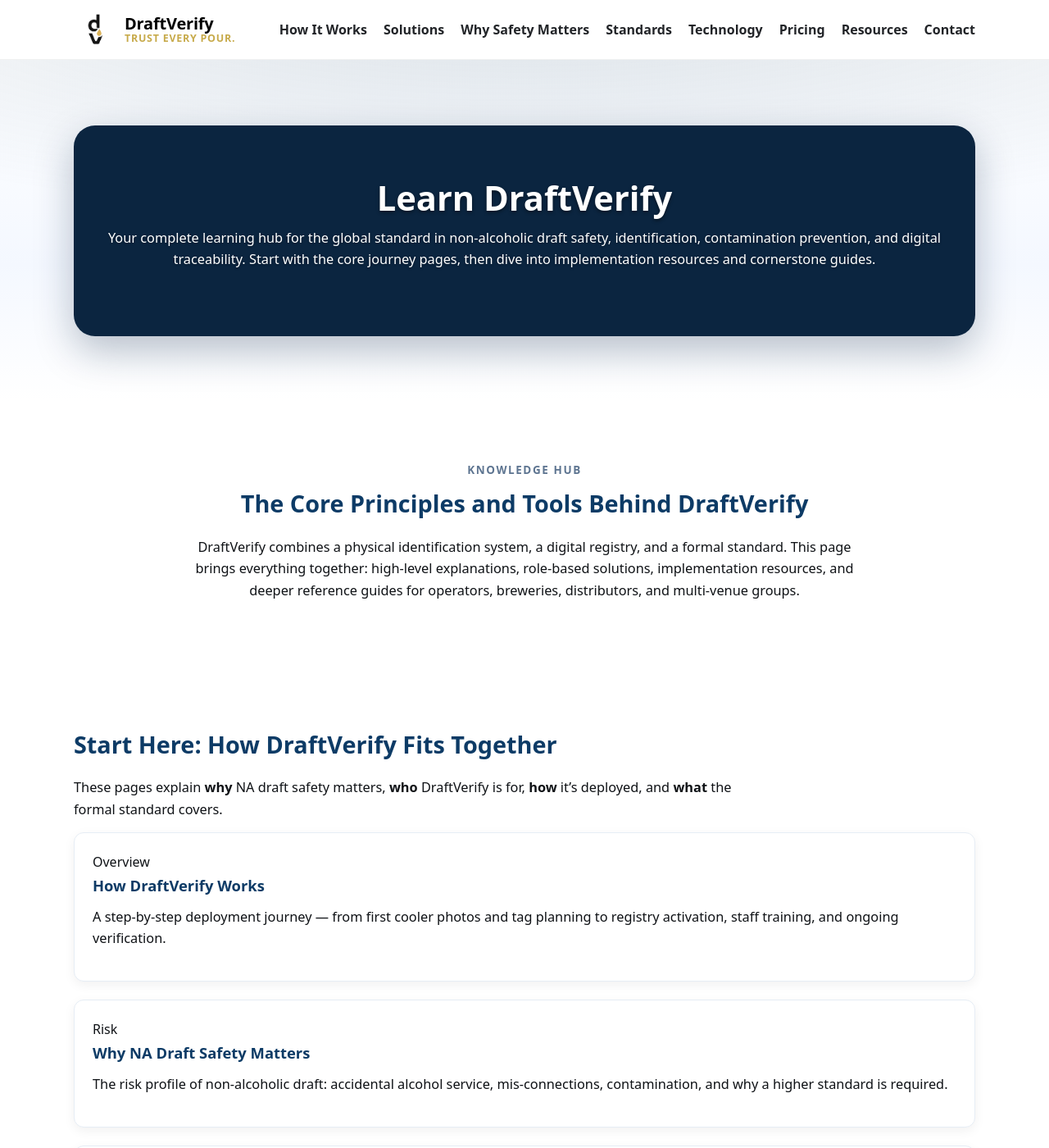
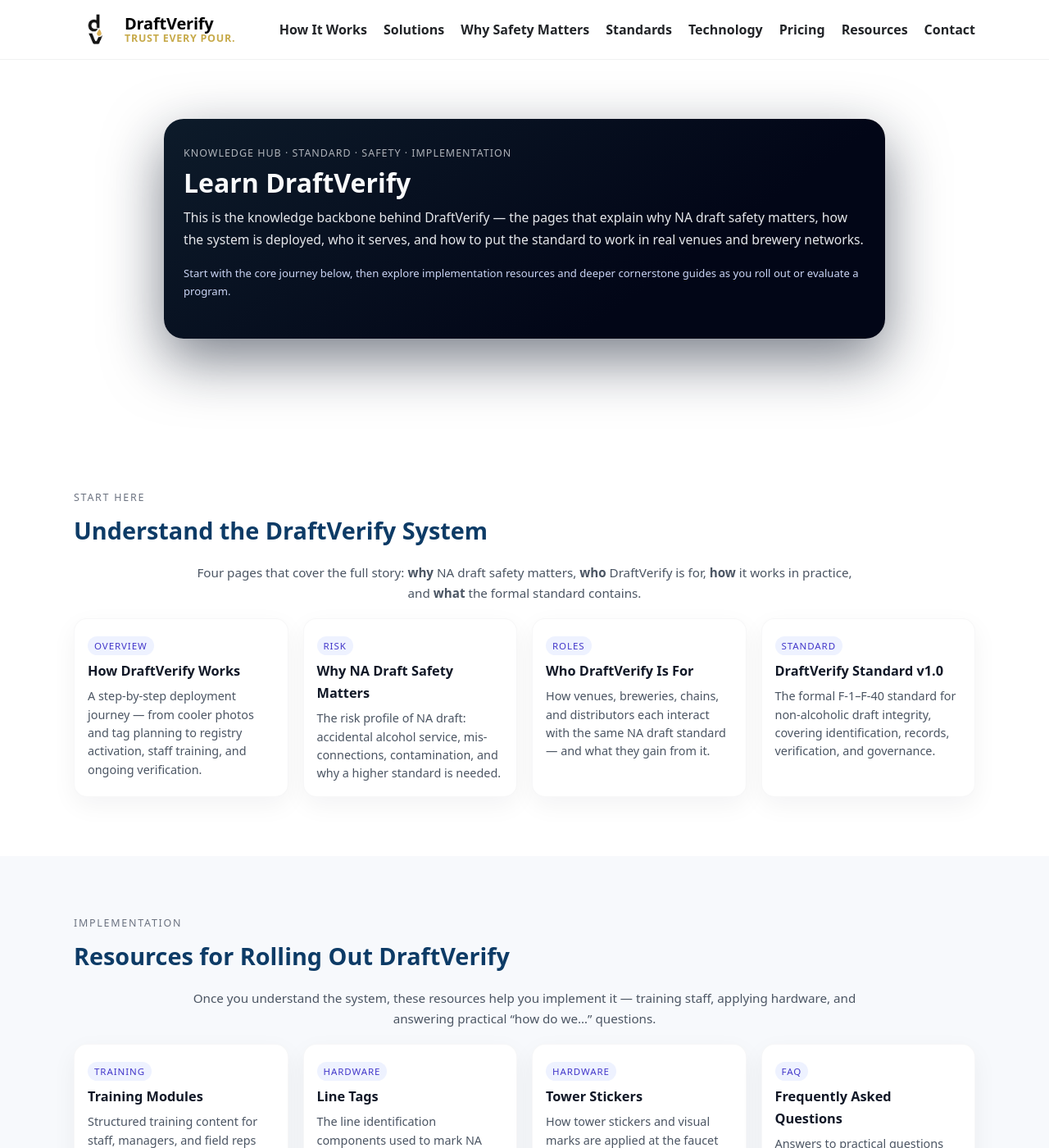
Before and after one commit to draftverify/draftverify.com, a Jekyll site: the page built from learn/index.md, in a window 1280 px wide and 1400 px high. Shown: the whole window at 82% size. Built offline with Jekyll 4.4.1, drawn with Linux system fonts in a browser that asks for light colours; some of the changed text lies outside the part shown.

Commit message:
Update index.md

```diff
--- a/learn/index.md
+++ b/learn/index.md
@@ -1,135 +1,263 @@
 ---
 layout: default
 title: "Learn — DraftVerify Knowledge Hub"
-description: "Explore the foundational guides, resources, and implementation tools behind the global standard for non-alcoholic draft: safety, identification, contamination prevention, and traceability best practices."
+description: "Explore the core journey pages, implementation resources, and cornerstone guides behind the global standard for non-alcoholic draft: safety, identification, contamination prevention, and traceability best practices."
 ---
 
+<style>
+  /* Learn page styling: matches the calm DraftVerify aesthetic */
+
+  .learn-hero{
+    max-width:880px;
+    margin:0 auto 40px;
+    padding:32px 24px 30px;
+    border-radius:24px;
+    background:linear-gradient(145deg,#0d1b2a 0%,#020617 70%);
+    color:#e5e7eb;
+    box-shadow:0 26px 70px rgba(15,23,42,.55);
+  }
+  .learn-hero-eyebrow{
+    font-size:0.78rem;
+    letter-spacing:.08em;
+    text-transform:uppercase;
+    opacity:.75;
+    margin-bottom:6px;
+  }
+  .learn-hero h1{
+    margin:0 0 10px;
+    font-size:2rem;
+    color:#f9fafb;
+  }
+  .learn-hero p.lead{
+    margin:0 0 18px;
+    font-size:0.98rem;
+    line-height:1.7;
+    color:#e5e7eb;
+  }
+  .learn-hero-note{
+    margin-top:8px;
+    font-size:0.82rem;
+    color:#cbd5f5;
+  }
+
+  .learn-section-eyebrow{
+    font-size:0.78rem;
+    letter-spacing:.14em;
+    text-transform:uppercase;
+    color:#6b7280;
+    margin-bottom:4px;
+  }
+
+  .learn-section-intro{
+    max-width:820px;
+    margin:4px auto 14px;
+    font-size:0.95rem;
+    color:#4b5563;
+    text-align:center;
+  }
+
+  .learn-grid{
+    display:grid;
+    grid-template-columns:repeat(auto-fit,minmax(230px,1fr));
+    gap:18px;
+    margin-top:18px;
+  }
+
+  .learn-card{
+    text-decoration:none;
+  }
+  .learn-card-inner{
+    height:100%;
+    background:#ffffff;
+    border-radius:16px;
+    padding:18px 16px 16px;
+    box-shadow:0 10px 30px rgba(15,23,42,.05);
+    border:1px solid rgba(15,23,42,0.03);
+    transition:transform 150ms ease, box-shadow 150ms ease, border-color 150ms ease;
+  }
+  .learn-card-inner:hover{
+    transform:translateY(-2px);
+    box-shadow:0 16px 40px rgba(15,23,42,.08);
+    border-color:rgba(56,189,248,0.25);
+  }
+
+  .learn-chip{
+    display:inline-flex;
+    align-items:center;
+    padding:2px 8px;
+    border-radius:999px;
+    font-size:0.72rem;
+    text-transform:uppercase;
+    letter-spacing:.08em;
+    background:#eef2ff;
+    color:#4338ca;
+    margin-bottom:6px;
+  }
+
+  .learn-card-inner h3{
+    margin:0 0 6px;
+    font-size:1.02rem;
+    color:#111827;
+  }
+  .learn-card-inner p{
+    margin:0;
+    font-size:0.9rem;
+    color:#4b5563;
+    line-height:1.55;
+  }
+
+  @media (max-width:768px){
+    .learn-hero{
+      padding:24px 18px 22px;
+      border-radius:18px;
+    }
+    .learn-hero h1{font-size:1.7rem;}
+  }
+</style>
+
 <!-- HERO -->
-<section class="hero hero-simple">
+<section class="section">
   <div class="container">
-    <div class="hero-card reveal">
+    <div class="learn-hero">
+      <div class="learn-hero-eyebrow">
+        Knowledge Hub · Standard · Safety · Implementation
+      </div>
+
       <h1>Learn DraftVerify</h1>
-      <p>
-        Your complete learning hub for the global standard in non-alcoholic draft safety,
-        identification, contamination prevention, and digital traceability.
-        Start with the core journey pages, then dive into implementation resources and
-        cornerstone guides.
+
+      <p class="lead">
+        This is the knowledge backbone behind DraftVerify — the pages that explain why
+        NA draft safety matters, how the system is deployed, who it serves, and how to
+        put the standard to work in real venues and brewery networks.
+      </p>
+
+      <p class="learn-hero-note">
+        Start with the core journey below, then explore implementation resources and
+        deeper cornerstone guides as you roll out or evaluate a program.
       </p>
     </div>
   </div>
 </section>
 
-<!-- INTRO -->
-<section class="section center">
+<!-- START HERE: CORE JOURNEY -->
+<section class="section" id="core">
   <div class="container">
-    <div class="kicker">Knowledge Hub</div>
-    <h2 class="h2">The Core Principles and Tools Behind DraftVerify</h2>
-    <p style="max-width:820px;margin:0 auto">
-      DraftVerify combines a physical identification system, a digital registry, and a
-      formal standard. This page brings everything together: high-level explanations,
-      role-based solutions, implementation resources, and deeper reference guides for
-      operators, breweries, distributors, and multi-venue groups.
-    </p>
-  </div>
-</section>
+    <div class="center">
+      <div class="learn-section-eyebrow">Start Here</div>
+      <h2 class="h2">Understand the DraftVerify System</h2>
+      <p class="learn-section-intro">
+        Four pages that cover the full story: <strong>why</strong> NA draft safety matters,
+        <strong>who</strong> DraftVerify is for, <strong>how</strong> it works in practice, and
+        <strong>what</strong> the formal standard contains.
+      </p>
+    </div>
 
-<!-- START HERE: CORE JOURNEY PAGES -->
-<section class="section">
-  <div class="container">
-    <h2 class="h3">Start Here: How DraftVerify Fits Together</h2>
-    <p style="max-width:820px;margin:4px 0 14px;">
-      These pages explain <strong>why</strong> NA draft safety matters, <strong>who</strong>
-      DraftVerify is for, <strong>how</strong> it’s deployed, and <strong>what</strong> the
-      formal standard covers.
-    </p>
+    <div class="learn-grid">
 
-    <div class="grid cols-4" style="margin-top:14px">
-
-      <a href="{{ '/how-it-works/' | relative_url }}" class="card reveal" style="text-decoration:none;">
-        <div class="chip">Overview</div>
-        <h3>How DraftVerify Works</h3>
-        <p>
-          A step-by-step deployment journey — from first cooler photos and tag planning
-          to registry activation, staff training, and ongoing verification.
-        </p>
+      <a href="{{ '/how-it-works/' | relative_url }}" class="learn-card reveal">
+        <div class="learn-card-inner">
+          <div class="learn-chip">Overview</div>
+          <h3>How DraftVerify Works</h3>
+          <p>
+            A step-by-step deployment journey — from cooler photos and tag planning
+            to registry activation, staff training, and ongoing verification.
+          </p>
+        </div>
       </a>
 
-      <a href="{{ '/why-safety-matters/' | relative_url }}" class="card reveal" style="text-decoration:none;">
-        <div class="chip">Risk</div>
-        <h3>Why NA Draft Safety Matters</h3>
-        <p>
-          The risk profile of non-alcoholic draft: accidental alcohol service,
-          mis-connections, contamination, and why a higher standard is required.
-        </p>
+      <a href="{{ '/why-safety-matters/' | relative_url }}" class="learn-card reveal">
+        <div class="learn-card-inner">
+          <div class="learn-chip">Risk</div>
+          <h3>Why NA Draft Safety Matters</h3>
+          <p>
+            The risk profile of NA draft: accidental alcohol service, mis-connections,
+            contamination, and why a higher standard is needed.
+          </p>
+        </div>
       </a>
 
-      <a href="{{ '/solutions/' | relative_url }}" class="card reveal" style="text-decoration:none;">
-        <div class="chip">Roles</div>
-        <h3>Who DraftVerify Is For</h3>
-        <p>
-          See how DraftVerify supports venues, breweries, chains, and distributors, and
-          what each role gains from a unified NA draft standard.
-        </p>
+      <a href="{{ '/solutions/' | relative_url }}" class="learn-card reveal">
+        <div class="learn-card-inner">
+          <div class="learn-chip">Roles</div>
+          <h3>Who DraftVerify Is For</h3>
+          <p>
+            How venues, breweries, chains, and distributors each interact with the
+            same NA draft standard — and what they gain from it.
+          </p>
+        </div>
       </a>
 
-      <a href="{{ '/standards/' | relative_url }}" class="card reveal" style="text-decoration:none;">
-        <div class="chip">Standard</div>
-        <h3>DraftVerify Standard v1.0</h3>
-        <p>
-          The formal F-1–F-40 standard for non-alcoholic draft integrity — including
-          identification, records, verification, and governance.
-        </p>
+      <a href="{{ '/standards/' | relative_url }}" class="learn-card reveal">
+        <div class="learn-card-inner">
+          <div class="learn-chip">Standard</div>
+          <h3>DraftVerify Standard v1.0</h3>
+          <p>
+            The formal F-1–F-40 standard for non-alcoholic draft integrity, covering
+            identification, records, verification, and governance.
+          </p>
+        </div>
       </a>
 
     </div>
   </div>
 </section>
 
-<!-- IMPLEMENTATION RESOURCES: WHAT WE PULLED OUT OF NAV -->
-<section class="section" style="background:#f7f9fc;">
+<!-- IMPLEMENTATION & SUPPORT -->
+<section class="section" id="implementation" style="background:#f7f9fc;">
   <div class="container">
-    <h2 class="h3">Implementation Resources &amp; Support</h2>
-    <p style="max-width:820px;margin:4px 0 14px;">
-      These resources turn the standard and concepts into practical tools — training,
-      hardware, and answers to common implementation questions.
-    </p>
+    <div class="center">
+      <div class="learn-section-eyebrow">Implementation</div>
+      <h2 class="h2">Resources for Rolling Out DraftVerify</h2>
+      <p class="learn-section-intro">
+        Once you understand the system, these resources help you implement it — training
+        staff, applying hardware, and answering practical “how do we…” questions.
+      </p>
+    </div>
 
-    <div class="grid cols-4" style="margin-top:14px">
+    <div class="learn-grid">
 
-      <a href="{{ '/training/' | relative_url }}" class="card reveal" style="text-decoration:none;">
-        <div class="chip">Training</div>
-        <h3>Training Modules</h3>
-        <p>
-          Structured training content for staff, managers, and field reps covering NA
-          draft identification, daily checks, and verification routines.
-        </p>
+      <a href="{{ '/training/' | relative_url }}" class="learn-card reveal">
+        <div class="learn-card-inner">
+          <div class="learn-chip">Training</div>
+          <h3>Training Modules</h3>
+          <p>
+            Structured training content for staff, managers, and field reps covering
+            NA draft identification, daily checks, and verification routines.
+          </p>
+        </div>
       </a>
 
-      <a href="{{ '/line-tags/' | relative_url }}" class="card reveal" style="text-decoration:none;">
-        <div class="chip">Hardware</div>
-        <h3>Line Tags</h3>
-        <p>
-          The line identification components used to mark NA paths through the system —
-          including placement guidance and usage patterns.
-        </p>
+      <a href="{{ '/line-tags/' | relative_url }}" class="learn-card reveal">
+        <div class="learn-card-inner">
+          <div class="learn-chip">Hardware</div>
+          <h3>Line Tags</h3>
+          <p>
+            The line identification components used to mark NA paths through the system,
+            with placement guidance and usage patterns.
+          </p>
+        </div>
       </a>
 
-      <a href="{{ '/tower-stickers/' | relative_url }}" class="card reveal" style="text-decoration:none;">
-        <div class="chip">Hardware</div>
-        <h3>Tower Stickers</h3>
-        <p>
-          How tower stickers and visual marks are applied at the faucet and tower level
-          to make NA taps obvious at a glance.
-        </p>
+      <a href="{{ '/tower-stickers/' | relative_url }}" class="learn-card reveal">
+        <div class="learn-card-inner">
+          <div class="learn-chip">Hardware</div>
+          <h3>Tower Stickers</h3>
+          <p>
+            How tower stickers and visual marks are applied at the faucet and tower level
+            to make NA taps obvious at a glance.
+          </p>
+        </div>
       </a>
 
-      <a href="{{ '/faq/' | relative_url }}" class="card reveal" style="text-decoration:none;">
-        <div class="chip">FAQ</div>
-        <h3>Frequently Asked Questions</h3>
-        <p>
-          Detailed answers to common questions about scope, deployment, hardware, costs,
-          and how DraftVerify works with existing draft systems.
-        </p>
+      <a href="{{ '/faq/' | relative_url }}" class="learn-card reveal">
+        <div class="learn-card-inner">
+          <div class="learn-chip">FAQ</div>
+          <h3>Frequently Asked Questions</h3>
+          <p>
+            Answers to practical questions about deployment, scope, hardware, costs, and
+            how DraftVerify fits into existing draft operations.
+          </p>
+        </div>
       </a>
 
     </div>
@@ -137,59 +265,73 @@ description: "Explore the foundational guides, resources, and implementation too
 </section>
 
 <!-- CORNERSTONE GUIDES -->
-<section class="section">
+<section class="section" id="cornerstone">
   <div class="container">
-    <h2 class="h3">Cornerstone Guides</h2>
-    <p style="max-width:820px;margin:4px 0 14px;">
-      These guides provide deeper context behind the standard — covering safety,
-      identification, contamination prevention, and operational best practices for NA draft.
-    </p>
+    <div class="center">
+      <div class="learn-section-eyebrow">Deep Dives</div>
+      <h2 class="h2">Cornerstone Guides</h2>
+      <p class="learn-section-intro">
+        These guides provide deeper context behind the standard — covering safety,
+        identification, contamination prevention, and operational best practices for
+        NA draft across breweries and venues.
+      </p>
+    </div>
 
-    <div class="grid cols-3" style="margin-top:22px">
+    <div class="learn-grid">
 
-      <a href="{{ '/cornerstone/na-draft-safety-standard/' | relative_url }}" class="card reveal" style="text-decoration:none;">
-        <div class="chip">Safety</div>
-        <h3>Non-Alcoholic Draft Safety Standard</h3>
-        <p>
-          Learn the foundational safety requirements for NA draft — including separation,
-          line handling, verification cycles, and system integrity practices.
-        </p>
+      <a href="{{ '/cornerstone/na-draft-safety-standard/' | relative_url }}" class="learn-card reveal">
+        <div class="learn-card-inner">
+          <div class="learn-chip">Safety</div>
+          <h3>Non-Alcoholic Draft Safety Standard</h3>
+          <p>
+            The foundational safety expectations for NA draft, including separation,
+            line handling, verification cycles, and system integrity practices.
+          </p>
+        </div>
       </a>
 
-      <a href="{{ '/cornerstone/na-draft-identification-guide/' | relative_url }}" class="card reveal" style="text-decoration:none;">
-        <div class="chip">Identification</div>
-        <h3>The NA Draft Identification Guide</h3>
-        <p>
-          A complete explanation of the keg → line → faucet identification pathway and
-          how DraftVerify unifies the entire system visually and digitally.
-        </p>
+      <a href="{{ '/cornerstone/na-draft-identification-guide/' | relative_url }}" class="learn-card reveal">
+        <div class="learn-card-inner">
+          <div class="learn-chip">Identification</div>
+          <h3>The NA Draft Identification Guide</h3>
+          <p>
+            A complete explanation of the keg → line → faucet identification pathway
+            and how DraftVerify unifies the entire system visually and digitally.
+          </p>
+        </div>
       </a>
 
-      <a href="{{ '/cornerstone/na-draft-contamination-prevention/' | relative_url }}" class="card reveal" style="text-decoration:none;">
-        <div class="chip">Prevention</div>
-        <h3>Contamination Prevention Manual</h3>
-        <p>
-          The definitive guide to preventing cross-contact, equipment misuse, and
-          ethanol migration in NA draft systems — including cleaning and audit workflows.
-        </p>
+      <a href="{{ '/cornerstone/na-draft-contamination-prevention/' | relative_url }}" class="learn-card reveal">
+        <div class="learn-card-inner">
+          <div class="learn-chip">Prevention</div>
+          <h3>Contamination Prevention Manual</h3>
+          <p>
+            Guidance for preventing cross-contact, equipment misuse, and ethanol
+            migration in NA draft systems, including cleaning and audit workflows.
+          </p>
+        </div>
       </a>
 
-      <a href="{{ '/cornerstone/how-to-serve-na-beer-on-tap/' | relative_url }}" class="card reveal" style="text-decoration:none;">
-        <div class="chip">Operations</div>
-        <h3>How to Safely Serve NA Beer on Tap</h3>
-        <p>
-          A practical, brewery-and-venue guide to launching non-alcoholic draft using
-          simple checklists, identification, and verification routines.
-        </p>
+      <a href="{{ '/cornerstone/how-to-serve-na-beer-on-tap/' | relative_url }}" class="learn-card reveal">
+        <div class="learn-card-inner">
+          <div class="learn-chip">Operations</div>
+          <h3>How to Safely Serve NA Beer on Tap</h3>
+          <p>
+            A practical guide for breweries and venues to launch NA draft using
+            simple checklists, identification, and verification routines.
+          </p>
+        </div>
       </a>
 
-      <a href="{{ '/cornerstone/na-keg-labeling-guide/' | relative_url }}" class="card reveal" style="text-decoration:none;">
-        <div class="chip">Brewery SOP</div>
-        <h3>NA Keg Labeling &amp; Identification Guide</h3>
-        <p>
-          A step-by-step SOP for labeling, tagging, and tracking NA kegs so venues can
-          pour safely and avoid alcohol/NA mix-ups.
-        </p>
+      <a href="{{ '/cornerstone/na-keg-labeling-guide/' | relative_url }}" class="learn-card reveal">
+        <div class="learn-card-inner">
+          <div class="learn-chip">Brewery SOP</div>
+          <h3>NA Keg Labeling &amp; Identification Guide</h3>
+          <p>
+            A step-by-step SOP for labeling, tagging, and tracking NA kegs so venues
+            can pour safely and avoid alcohol/NA mix-ups.
+          </p>
+        </div>
       </a>
 
     </div>
@@ -202,7 +344,7 @@ description: "Explore the foundational guides, resources, and implementation too
     <div class="cta-band reveal">
       <div>
         <div class="kicker">Next Steps</div>
-        <h3 style="margin:.3rem 0 0;">Put the knowledge into practice.</h3>
+        <h3 style="margin:.3rem 0 0;">Put the knowledge to work in real draft systems.</h3>
       </div>
       <div>
         <a class="btn primary" href="{{ '/how-it-works/' | relative_url }}">See the Deployment Journey</a>
```
